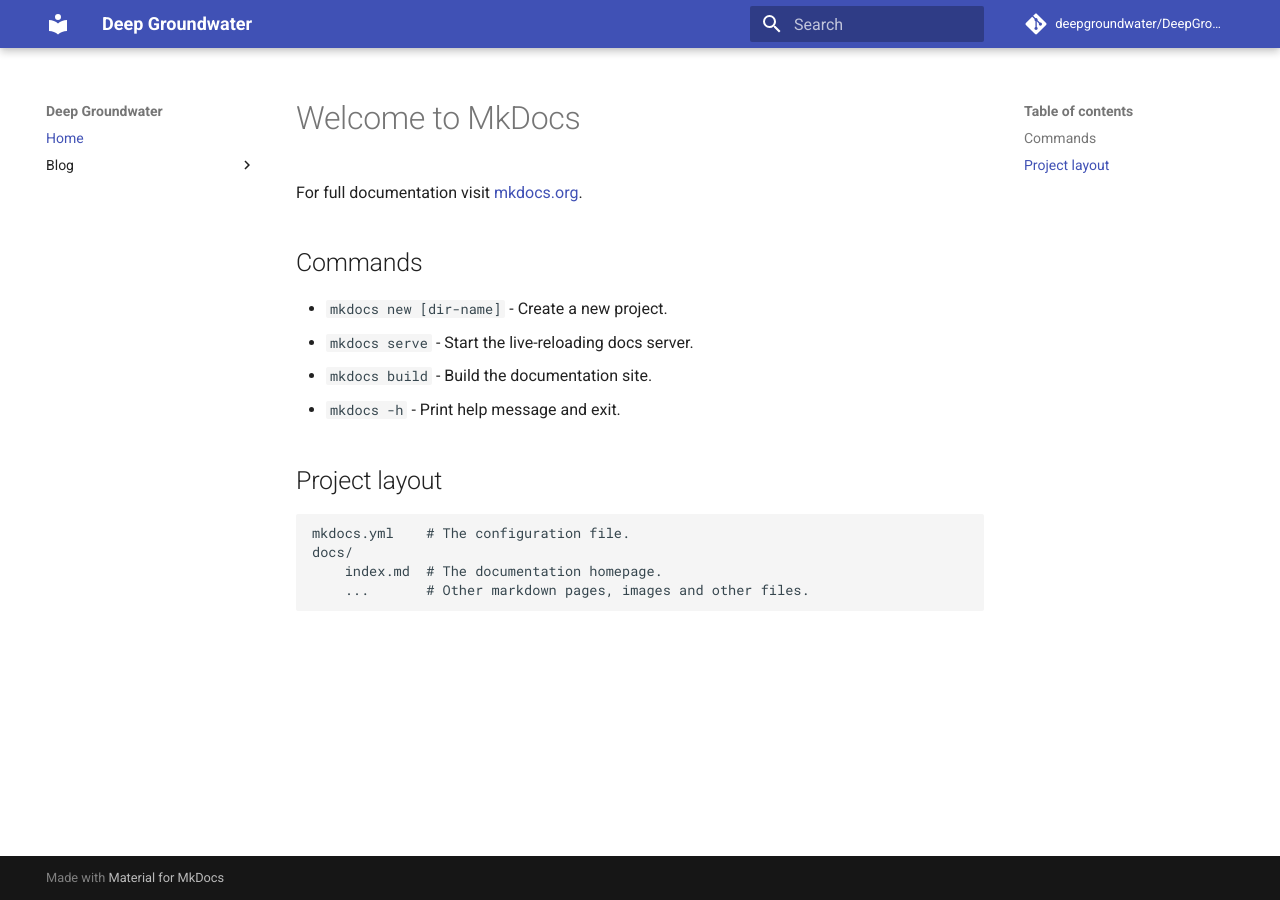
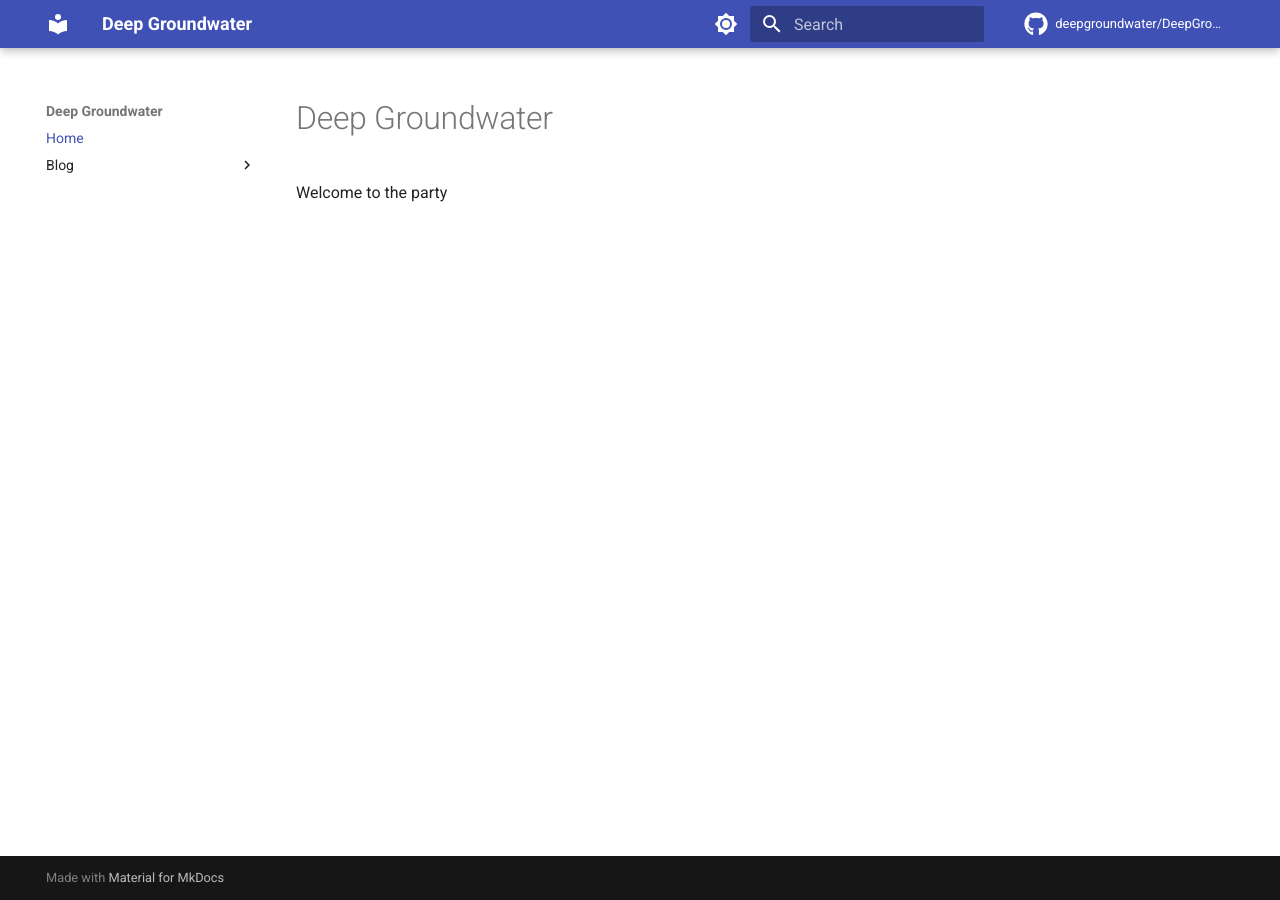
Before and after one commit to taddyb/DeepGroundwater.github.io, an MkDocs documentation site: the page built from docs/index.md, in a window 1280 px wide. Built offline with MkDocs 1.6.1 and Material for MkDocs 9.7.7, drawn with Linux system fonts in a browser that asks for light colours; comment, search, counter and statistics services are not loaded.

Commit message:
Theme addition (#1)
* added themes and blank index

* added themes

```diff
--- a/docs/index.md
+++ b/docs/index.md
@@ -1,17 +1,3 @@
-# Welcome to MkDocs
+# Deep Groundwater
 
-For full documentation visit [mkdocs.org](https://www.mkdocs.org).
-
-## Commands
-
-* `mkdocs new [dir-name]` - Create a new project.
-* `mkdocs serve` - Start the live-reloading docs server.
-* `mkdocs build` - Build the documentation site.
-* `mkdocs -h` - Print help message and exit.
-
-## Project layout
-
-    mkdocs.yml    # The configuration file.
-    docs/
-        index.md  # The documentation homepage.
-        ...       # Other markdown pages, images and other files.
+Welcome to the party
--- a/mkdocs.yml
+++ b/mkdocs.yml
@@ -6,10 +6,24 @@
 
 theme:
   name: material
+
   features:
     - navigation.instant
+    - search.suggest
+
   icon:
-    repo: fontawesome/brands/git-alt
+    repo: fontawesome/brands/github
+
+  palette:
+    - scheme: default
+      toggle:
+        icon: material/brightness-7
+        name: Switch to dark mode
+
+    - scheme: slate
+      toggle:
+        icon: material/brightness-4
+        name: Switch to light mode
 
 plugins:
   - search
```
